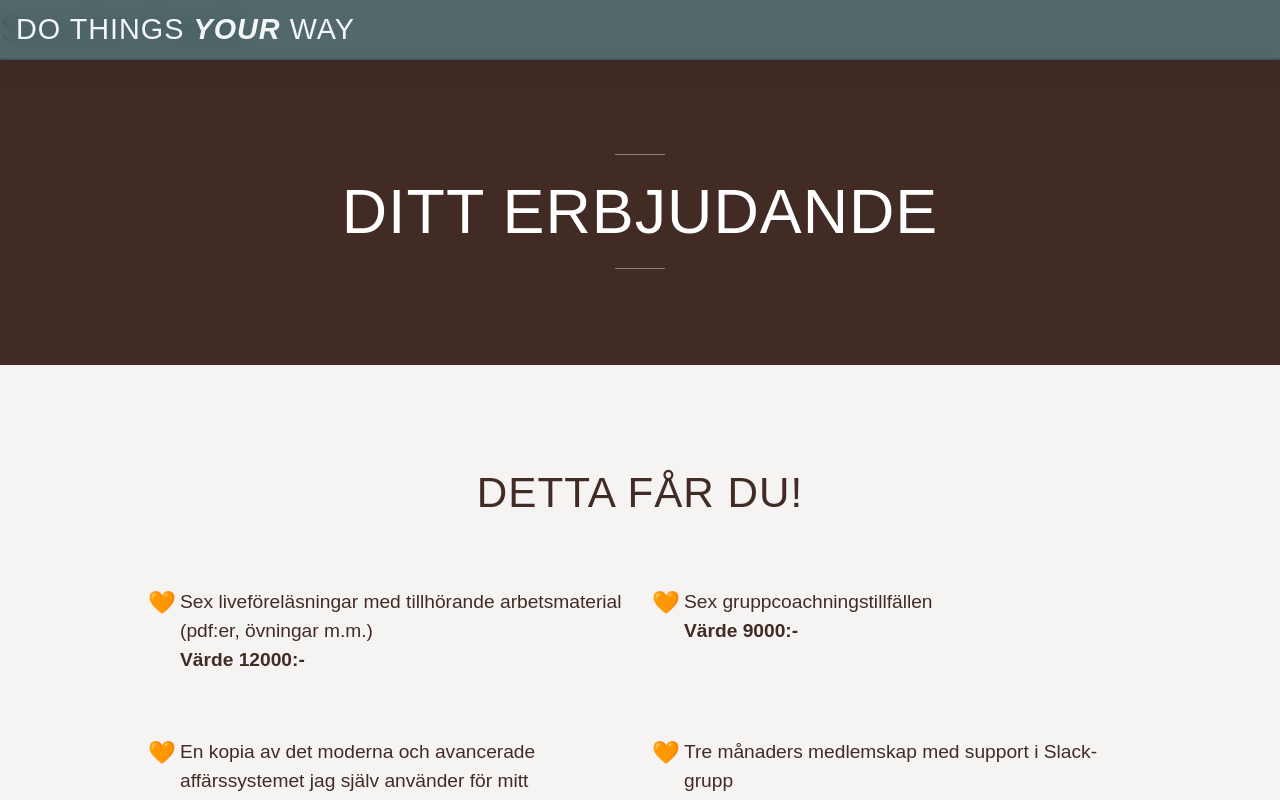
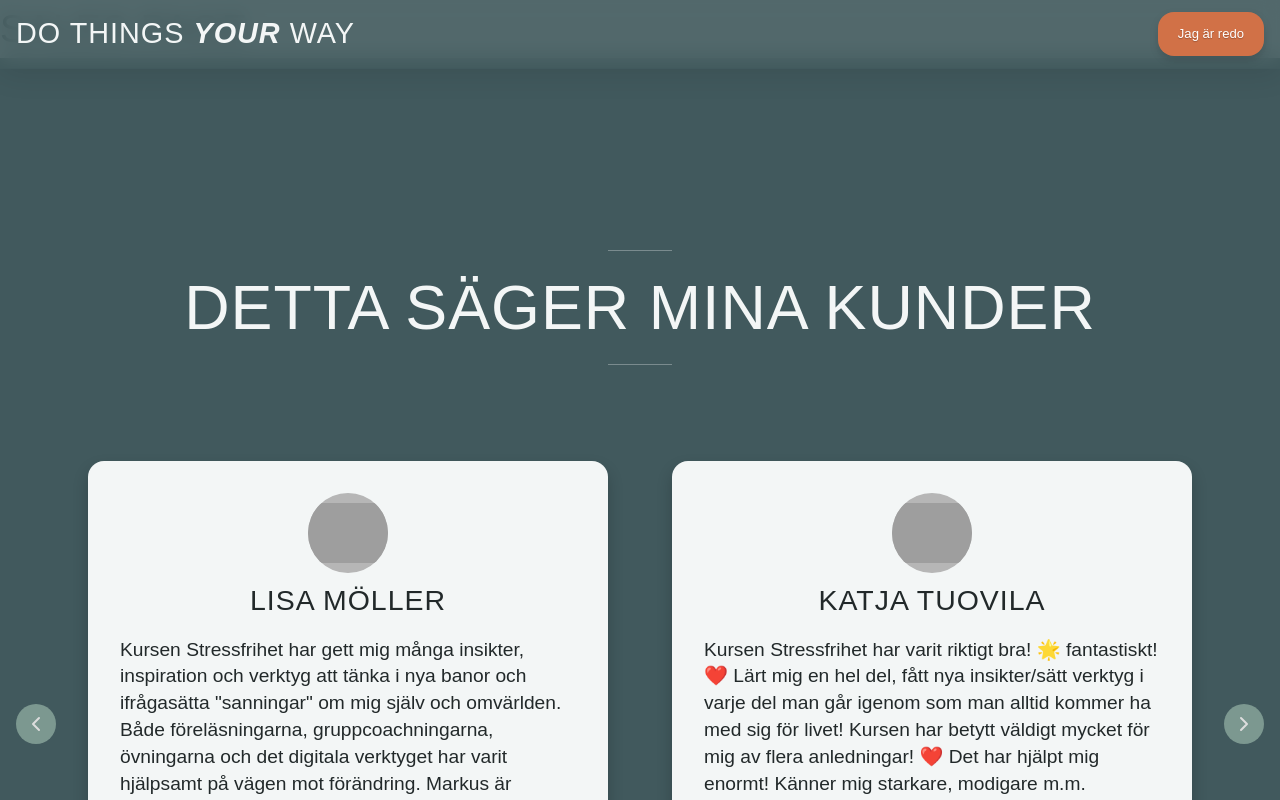
Before and after one commit to MatildaMared/dothingsyourway-homepage, a React (Create React App) app: page /stressfrihet in a window 1280 px wide. Shown: the top 800 px of the page. Built offline with nearby package versions, Linux system fonts and the light colour scheme; grey boxes are pictures that could not be loaded; a web font is replaced by a local one.

Commit message:
add content to offer section

```diff
--- a/src/components/SectionHeader/SectionHeader.tsx
+++ b/src/components/SectionHeader/SectionHeader.tsx
@@ -35,7 +35,7 @@ const Wrapper = styled.h1<StyledProps>`
     &::before {
         content: "";
         display: block;
-        width: 50px;
+        width: 4rem;
         height: 1px;
         background-color: rgba(255, 255, 255, 0.4);
     }
--- a/src/components/SmallHeader/SmallHeader.tsx
+++ b/src/components/SmallHeader/SmallHeader.tsx
@@ -1,17 +1,23 @@
 import React from "react";
 import Logo from "../Logo";
 import styled from "styled-components";
+import Button from "../Button";
 
 function SmallHeader() {
     return (
         <Header>
             <Logo size="small" />
+            <a href="#offer">
+                <Button secondary small>
+                    Jag är redo
+                </Button>
+            </a>
         </Header>
     );
 }
 
 const Header = styled.header`
-    padding: 0.5rem 1rem;
+    padding: 0.75rem 1rem;
     color: var(--color-white);
     position: fixed;
     width: 100%;
@@ -21,6 +27,9 @@ const Header = styled.header`
     box-shadow: 0 4px 30px rgba(0, 0, 0, 0.1);
     backdrop-filter: blur(10px);
     -webkit-backdrop-filter: blur(10px);
+    display: flex;
+    justify-content: space-between;
+    align-items: center;
 `;
 
 export default SmallHeader;
--- a/src/components/Testimonials/Testimonials.tsx
+++ b/src/components/Testimonials/Testimonials.tsx
@@ -52,14 +52,24 @@ const Wrapper = styled.section`
 	width: 100%;
 	margin: 0 auto;
 	background-color: var(--color-primary-dark);
-	margin: var(--spacing-xl) 0;
-	padding: var(--spacing-large) 0;
+	padding: var(--spacing-xl) 0;
 `;
 
 const Heading = styled.h2`
 	color: var(--color-white);
 	text-align: center;
-	margin-bottom: 4rem;
+	margin-bottom: var(--spacing-large);
+	font-size: var(--font-xl);
+	line-height: 1.8;
+
+	&::before, &::after {
+		content: "";
+		margin-inline: auto;
+		display: block;
+		width: 4rem;
+		height: 1px;
+		background-color: rgba(255, 255, 255, .3);
+	}
 `;
 
 const Content = styled.div`
--- a/src/pages/SalesPage/Offer.tsx
+++ b/src/pages/SalesPage/Offer.tsx
@@ -5,7 +5,7 @@ import SectionHeader from "../../components/SectionHeader";
 
 function Offer() {
     return (
-        <Wrapper>
+        <Wrapper id="offer">
             <SectionHeader text="Ditt erbjudande" secondary={true} />
             <section>
                 <h2>Detta får du!</h2>
@@ -83,7 +83,7 @@ function Offer() {
                     <div className="icon">
                         <i className="bx bx-credit-card"></i>
                     </div>
-                    <p>Engångsbetalning 6000 kr</p>
+                    <p>Engångsbetalning 20 000:-</p>
                     <a
                         href="https://dothingsyourway.thrivecart.com/stressfrihet-intro/"
                         target="_blank"
@@ -97,7 +97,7 @@ function Offer() {
                     <div className="icon">
                         <i className="bx bx-credit-card"></i>
                     </div>
-                    <p>3 delbetalningar á 2200 kr (totalt 6600 kr)</p>
+                    <p>Sex delbetalningar á 3650 kr (totalt 21 900:-)</p>
                     <a
                         href="https://dothingsyourway.thrivecart.com/stressfrihet-intro/"
                         target="_blank"
@@ -208,6 +208,10 @@ const PaymentOptions = styled.section`
     display: flex;
     justify-content: space-around;
 
+    @media (max-width: 800px) {
+        flex-direction: column;
+    }
+
     & article {
         border-radius: 1rem;
         color: var(--color-black);
@@ -218,6 +222,18 @@ const PaymentOptions = styled.section`
         flex-basis: 40%;
         box-shadow: 0 0.25rem 0.5rem #6f371e26;
         padding-block-end: 3rem;
+
+        @media (max-width: 800px) {
+            flex-basis: 100%;
+            width: 100%;
+            flex-direction: column;
+            max-width: 550px;
+            margin-inline: auto;
+
+            &:not(:last-child) {
+                margin-block-end: 4rem;
+            }
+        }
 
         & > *:not(:first-child) {
             padding: 0 2rem;
--- a/src/pages/SalesPage/SalesPage.tsx
+++ b/src/pages/SalesPage/SalesPage.tsx
@@ -1,5 +1,6 @@
 import React from "react";
 import SmallHeader from "../../components/SmallHeader";
+import Testimonials from "../../components/Testimonials";
 import About from "./About";
 import Offer from "./Offer";
 
@@ -9,6 +10,7 @@ const SalesPage = () => {
             <SmallHeader />
             <main>
                 <h1>Sales page</h1>
+                <Testimonials />
                 <Offer />
                 <About />
             </main>
```
